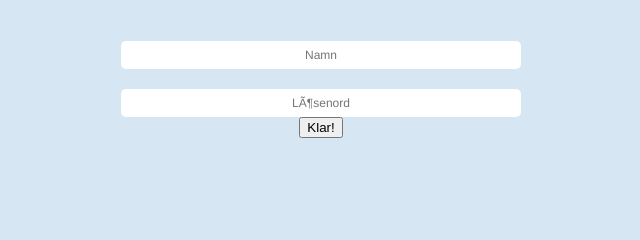
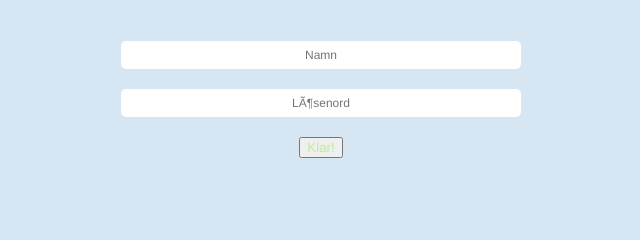
Before and after one commit to idaglenne/cuddly-sniffle, a PHP site: page / in a window 1280 px wide. Shown: the part 254-494 px from the top of the page, without its empty margins (319-959 px from the left). Run offline with PHP 8.4, Linux system fonts and the light colour scheme.

Commit message:
submit-button CSS

```diff
--- a/design.css
+++ b/design.css
@@ -40,8 +40,15 @@ h2 {
     font-weight: lighter;
     text-align: center;
 }
-<<<<<<< HEAD
-=======
 
+#submit {
+    color: #BEEB9F;
+    font-family: "Helvetica";
+    font-weight: lighter;
+    margin-top: 20px;
+    text-align: center;
+}
 
->>>>>>> 9e66cdd9748003a5080fc2a2d9d375be2d411cbc
+#submit:hover {
+  background-color: #F8B195;
+}
```
